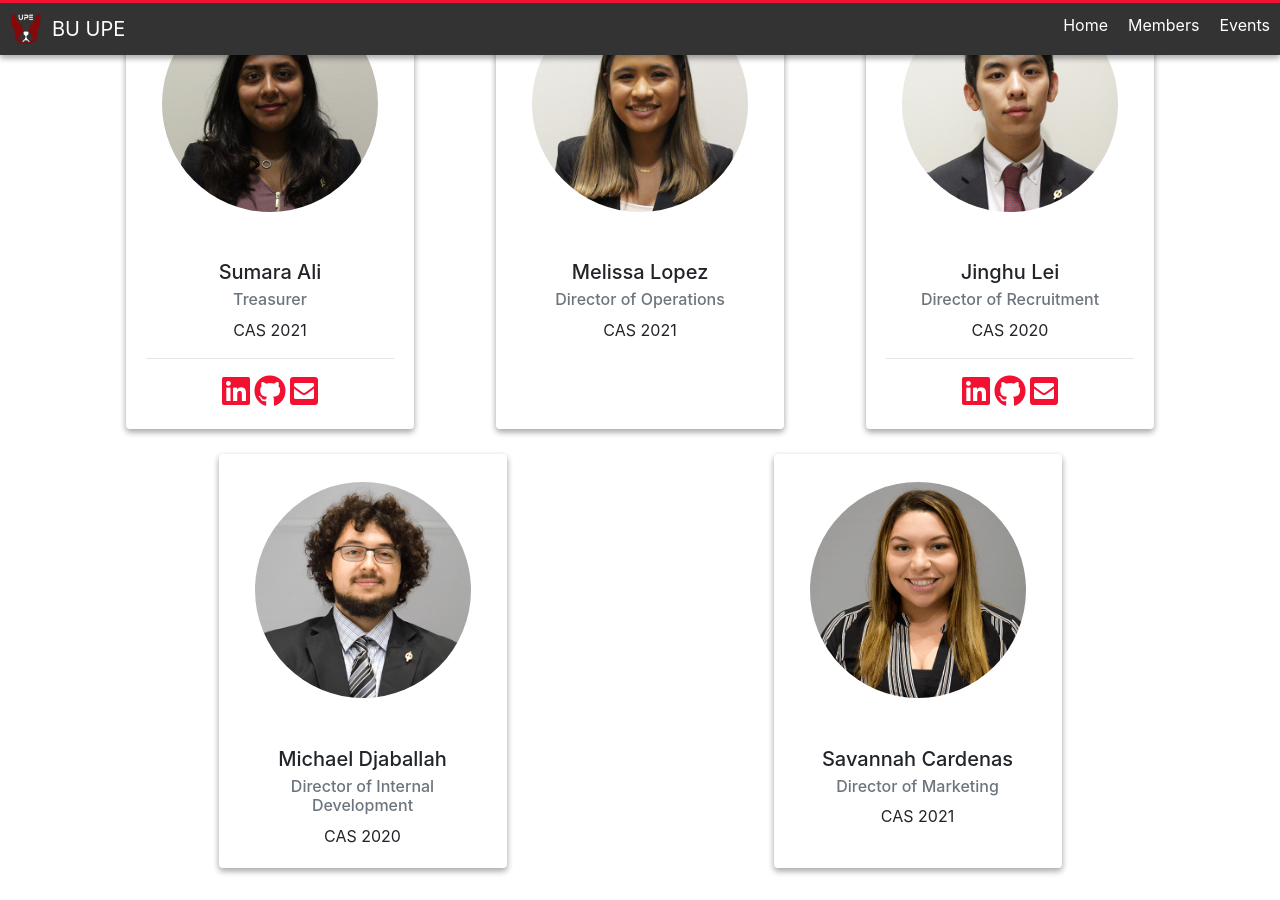
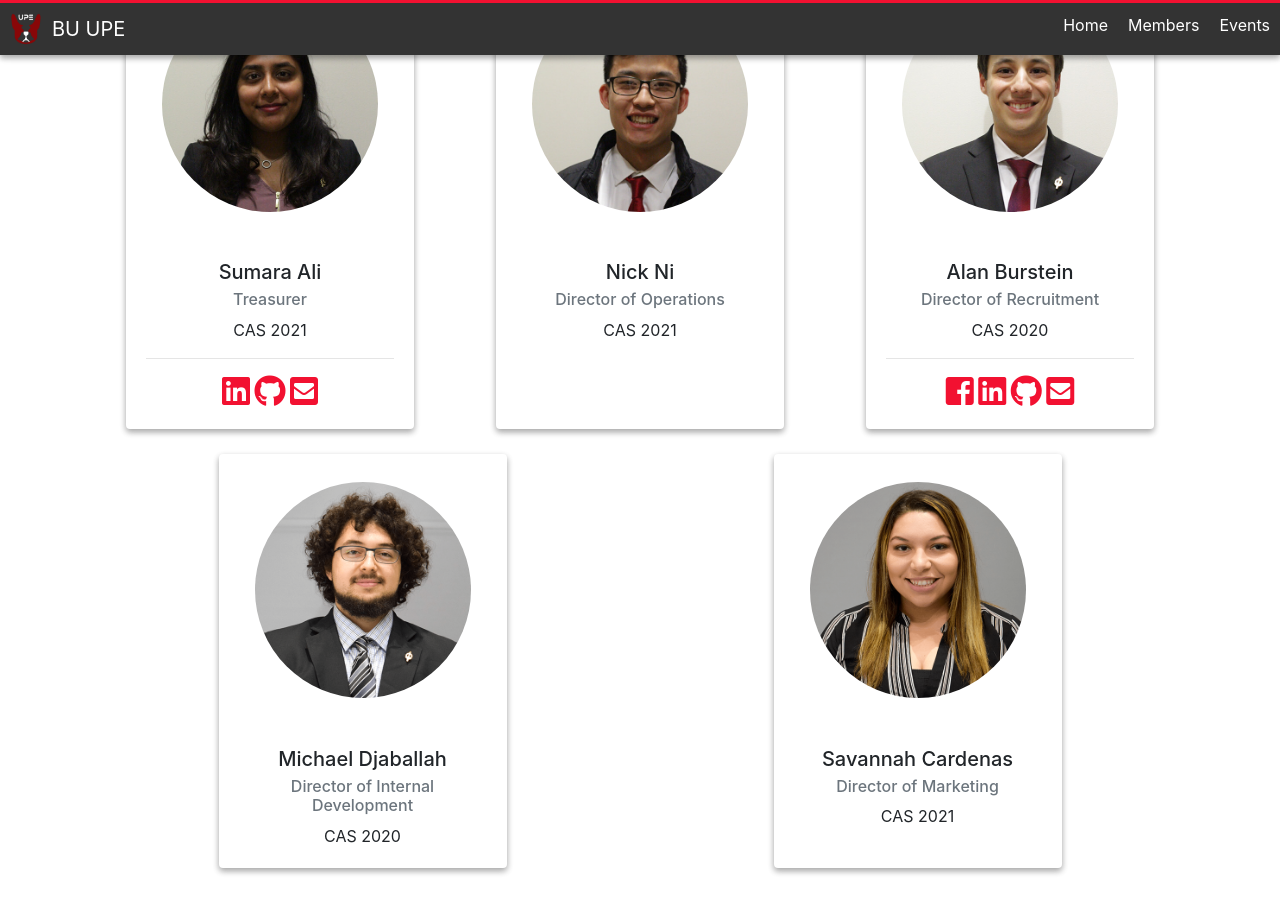
Before and after one commit to BUUPE/Old-Website, a Jekyll site: the page built from members.md, in a window 1280 px wide and 900 px high, scrolled down 686 px. Built offline with Jekyll 4.4.1, drawn with Linux system fonts in a browser that asks for light colours; nearby versions of some CDN libraries; comment, search, counter and statistics services are not loaded.

Commit message:
Prepared for events

```diff
--- a/members.md
+++ b/members.md
@@ -33,17 +33,18 @@ officers:
         github: "https://github.com/sumara523"
         email: "alisum@bu.edu"
   Director of Operations:
-    Melissa Lopez:
+    Nick Ni:
       year: "CAS 2021"
-      img: "beta/melissa.jpg"
+      img: "beta/nick.jpg"
   Director of Recruitment:
-    Jinghu Lei:
+    Alan Burstein:
       year: "CAS 2020"
-      img: "alpha/jinghu.jpg"
+      img: "alpha/alan.jpg"
       social:
-        linkedin: "https://www.linkedin.com/in/jinghu-lei/"
-        github: "https://github.com/jinghul"
-        email: "jinghul@bu.edu"
+        facebook: "https://www.facebook.com/alan.burstein.560"
+        linkedin: "https://www.linkedin.com/in/alan-burstein/"
+        github: "https://github.com/osirissc2"
+        email: "alanbur@bu.edu"
   Director of Internal Development:
     Michael Djaballah:
       year: "CAS 2020"
```
Also changed, not shown: _layouts/home.html (+10 -1 lines), apply.md (+1 -1 lines), index.md (+2 -0 lines).
